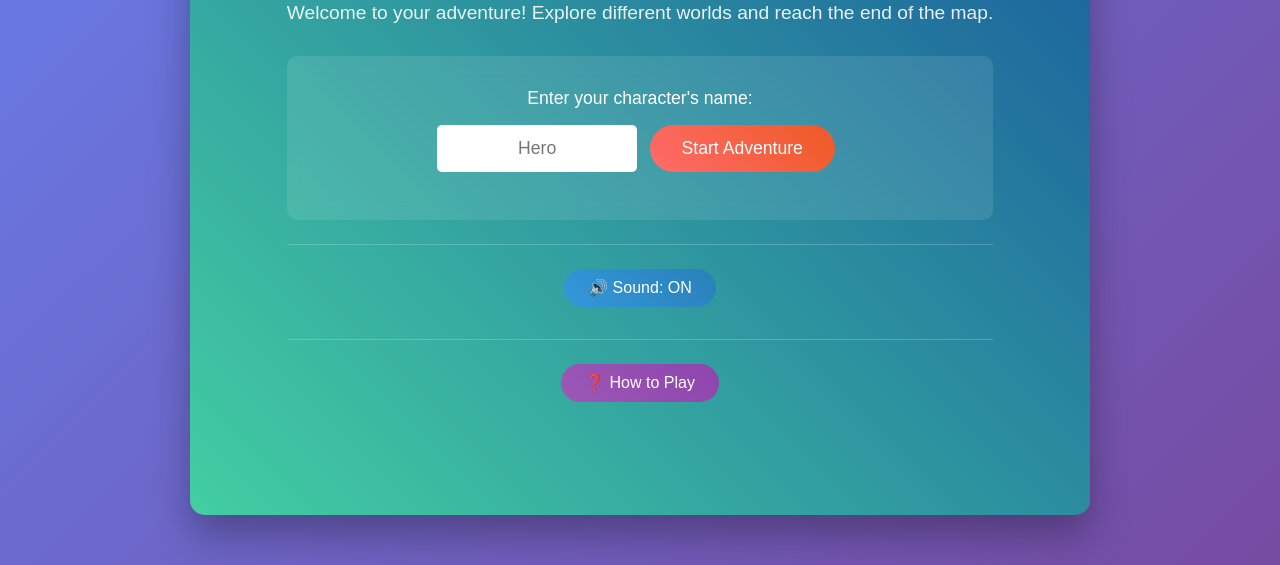
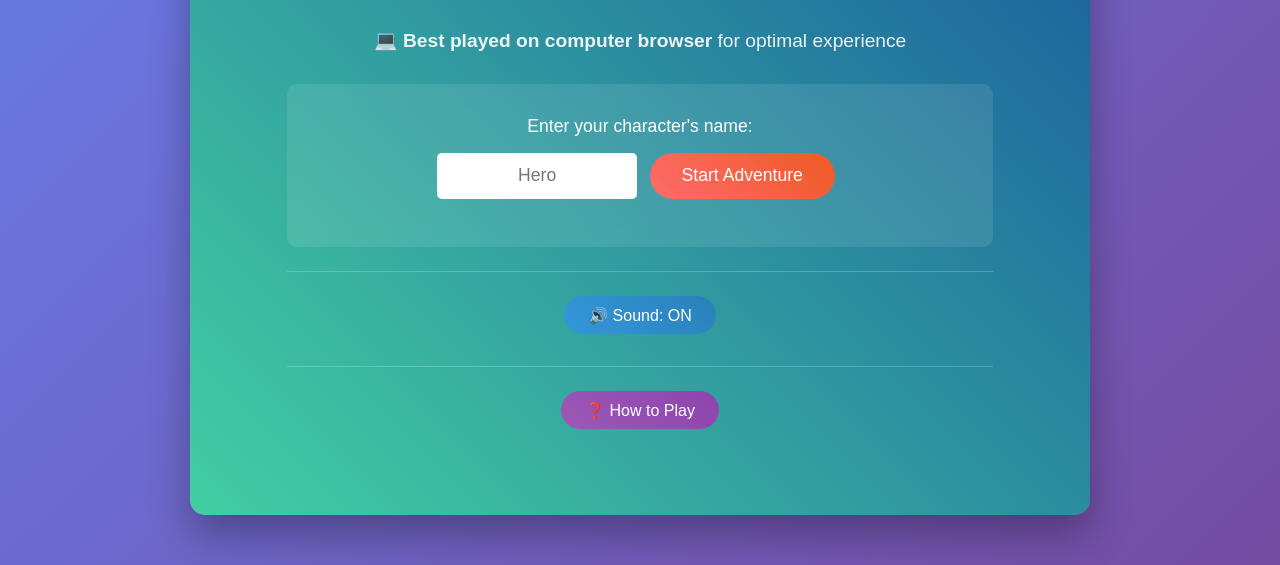
Before and after one commit to Jasonyin0110/NaturalWorld, a plain HTML site: page index.html in a window 1280 px wide. Shown: the part 235-800 px from the top of the page. Drawn offline with Linux system fonts and the light colour scheme.

Commit message:
Update index.html

```diff
--- a/index.html
+++ b/index.html
@@ -32,6 +32,9 @@
             <div class="start-content">
                 <h1>🌍 NaturalWorld <span class="by-author">by Joey</span></h1>
                 <p>Welcome to your adventure! Explore different worlds and reach the end of the map.</p>
+                <div class="browser-hint">
+                    <p>💻 <strong>Best played on computer browser</strong> for optimal experience</p>
+                </div>
                 <div class="character-setup">
                     <label for="characterName">Enter your character's name:</label>
                     <input type="text" id="characterName" maxlength="15" placeholder="Hero">
```
